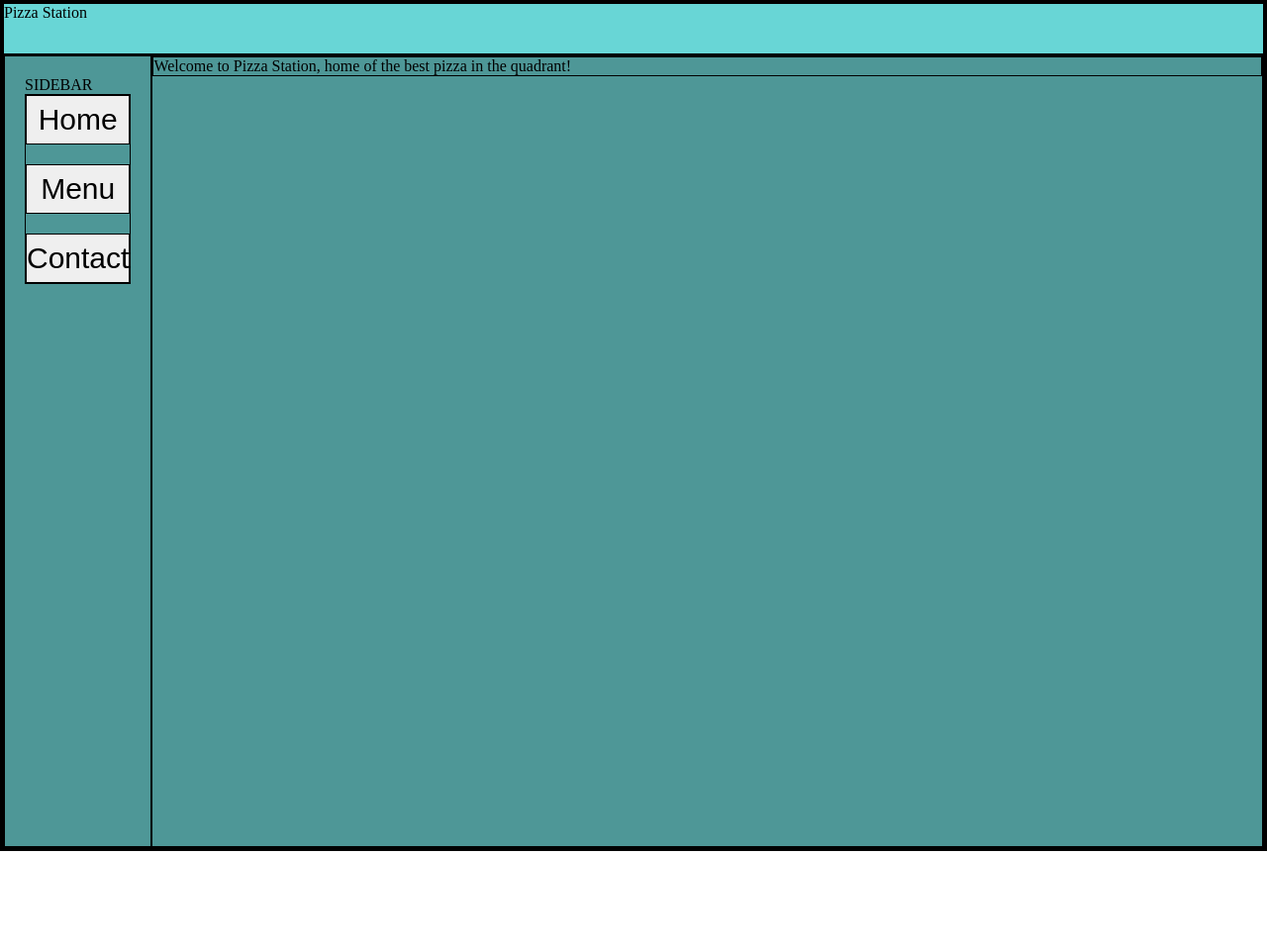
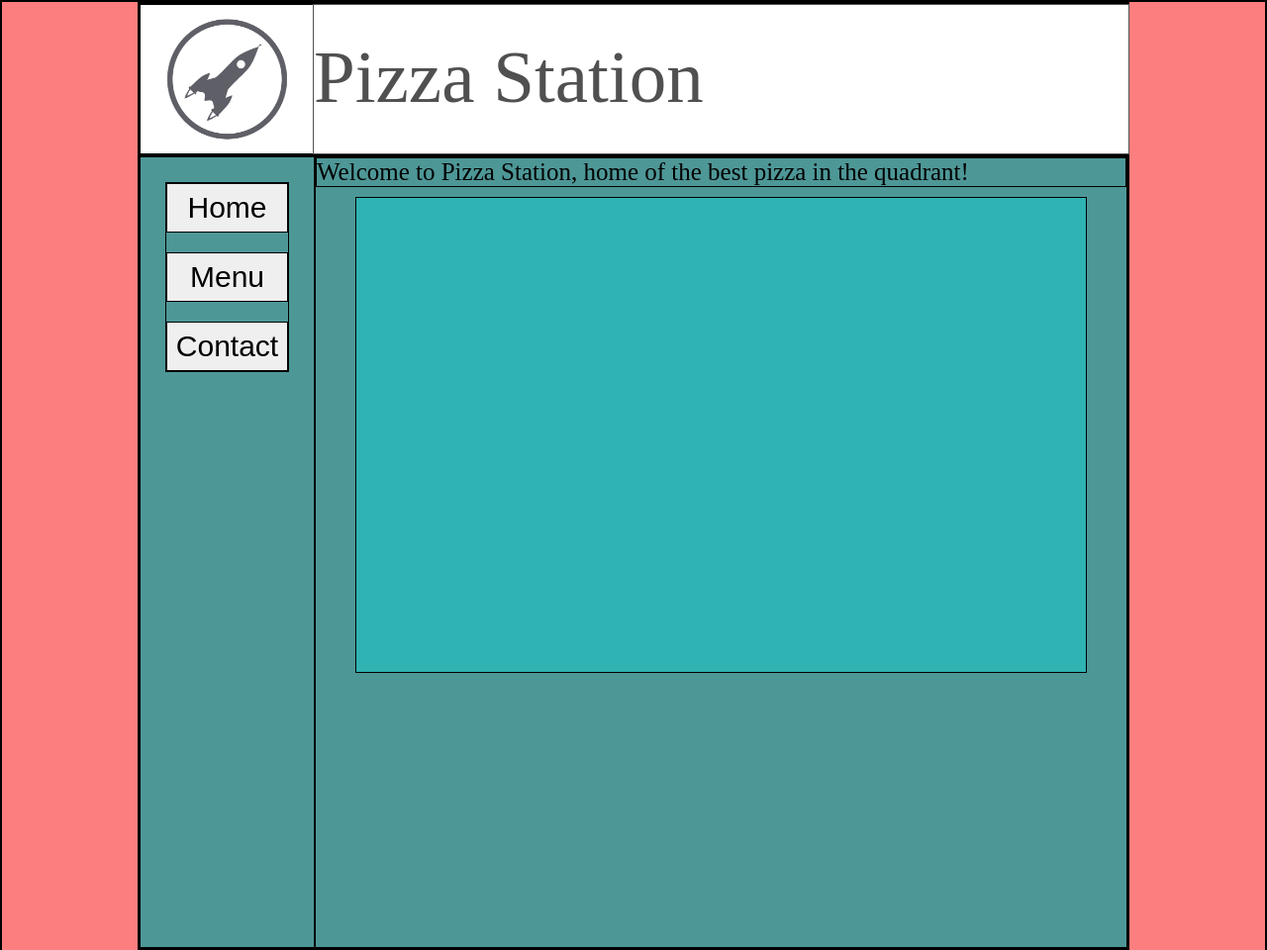
Before and after one commit to raistmere/odin-RestaurantPage, a website with bundled scripts: page dist/index.html in a window 1280 px wide. Shown: the whole page at 99% size. Before the commit the page ends 860 px from the top, so only its background shows below. Built offline with nearby package versions, Linux system fonts and the light colour scheme.

Commit message:
Header completed
Header is completed with the headerLogo added to the webpage.
There might be some minor tweaks but it's complete for now.

```diff
--- a/src/homeLoad.js
+++ b/src/homeLoad.js
@@ -5,10 +5,15 @@ export default function()
         // Clear all of the children from the container before adding new children.
         this.innerHTML = '';
 
-        // Main Home Header\\
+        // Header\\
         // Create a element for the menu header
-        const menuHeader = document.createElement("div");
-        menuHeader.classList.add("menuHeader");
-        menuHeader.textContent = "Welcome to Pizza Station, home of the best pizza in the quadrant!";
-        this.appendChild(menuHeader);
+        const homeHeader = document.createElement("div");
+        homeHeader.classList.add("homeHeader");
+        homeHeader.textContent = "Welcome to Pizza Station, home of the best pizza in the quadrant!";
+        this.appendChild(homeHeader);
+
+        // Image of pizza nad space
+        const pizzaSpaceImg = document.createElement("div");
+        pizzaSpaceImg.classList.add("pizzaSpaceImg");
+        this.appendChild(pizzaSpaceImg);
 }
--- a/src/index.js
+++ b/src/index.js
@@ -6,6 +6,9 @@ import contactLoad from './contactLoad.js';
 
 // css imports
 import css from './style.css';
+
+// img imports
+import headerBGImg from './headerLogo.png';
 
 //Webpage setup
 pageLoad();
--- a/src/pageLoad.js
+++ b/src/pageLoad.js
@@ -7,11 +7,21 @@ export default function pageLoad()
     const container = document.getElementById('content');
     console.log(container);
 
-    // Create a element that will be the header for the page
+    // HEADER\\
+    // Create a header container element
     const header = document.createElement("div");
     header.classList.add("header");
-    header.textContent = "Pizza Station";
     container.appendChild(header);
+    // Create a header logo element
+    const headerLogo = document.createElement("div");
+    headerLogo.classList.add("headerLogo");
+    header.appendChild(headerLogo);
+    // Create a header text element
+    const headerText = document.createElement("p");
+    headerText.classList.add("headerText");
+    headerText.textContent = "Pizza Station";
+    header.appendChild(headerText);
+
 
     // Create a new element that will hold the sidebar & middleContent
     const midContainer = document.createElement("div");
@@ -21,7 +31,6 @@ export default function pageLoad()
     // Create a new element that will be the navigation sidebar
     const sidebar = document.createElement("div");
     sidebar.classList.add("sidebar");
-    sidebar.textContent = "SIDEBAR";
     midContainer.appendChild(sidebar);
 
     // Create a new element for the middleContent
--- a/src/style.css
+++ b/src/style.css
@@ -2,22 +2,75 @@
 {
     padding: 0;
     margin: 0;
+
     border: solid;
     border-width: 1px;
 }
 
 /* PAGELOAD.JS CSS STYLE */
 
+body
+{
+    /* General properties */
+    background-color: rgb(252, 126, 126);
+
+    /* Flex properties */
+    display: flex;
+    justify-content: center;
+    align-items: center;
+}
+
 #content
 {
-    background-color: rgb(252, 126, 126);
+    /* General properties */
+    min-width: 500px;
+    width: 1000px;
 }
 
 .header
 {
+    /* General properties */
     width: auto;
-    height: 50px;
-    background-color: rgb(104, 214, 214);
+    height: auto;
+
+    /* Flex properties */
+    display: grid;
+    grid-template-columns: 175px auto;
+    grid-template-rows: 1fr;
+}
+
+.headerText
+{
+    /* General properties */
+    width: 100%;
+    height: auto;
+    font-size: 75px;
+    padding-top: 30px;
+    background-color: white;
+
+    /* Parent flex properties */
+    grid-column: 2/-1;
+    grid-row: 1/-1;
+
+    /* Text properties */
+    color: rgb(80, 80, 80);
+    text-align: start;
+}
+
+.headerLogo
+{
+    /* General properties */
+    width: 175px;
+    height: 150px;
+    background-position: center;
+    background-size: 100%;
+    background-repeat:no-repeat;
+    background-image: url('./headerLogo.png');
+    background-color: white;
+
+    /* Parent flex properties */
+    grid-column: 1/-1;
+    grid-row: 1/-1;
 }
 
 .midContainer
@@ -33,9 +86,9 @@
 .sidebar
 {
     /* General properties */
-    width: auto;
+    width: 125px;
     height: auto;
-    padding: 20px;
+    padding: 25px;
 }
 
 .sidebarButtons
@@ -67,12 +120,24 @@
 }
 
 /* HOMELOAD.JS CSS STYLES */
+.homeHeader
+{
+    /* Text properties */
+    font-size: 25px;
+}
 
+.pizzaSpaceImg
+{
+    /* General properties */
+    width: 90%;
+    height: 60%;
+    align-self: center;
+    background-color: rgb(48, 179, 179);
+}
 
 
 
 /* MENULOAD.JS CSS STYLES */
-
 .pizzaContainer
 {
     /* General properties */
--- a/webpack.config.js
+++ b/webpack.config.js
@@ -26,6 +26,10 @@ module.exports =
                 test: /\.css$/i,
                 use: ['style-loader', 'css-loader'],
             },
+            {
+                test: /\.(png|svg|jpg|jpeg|gif)$/i,
+                type: 'asset/resource',
+            },
         ],
     },
 };
```
Also changed, not shown: dist/bundle.js, src/headerLogo.png (added).
